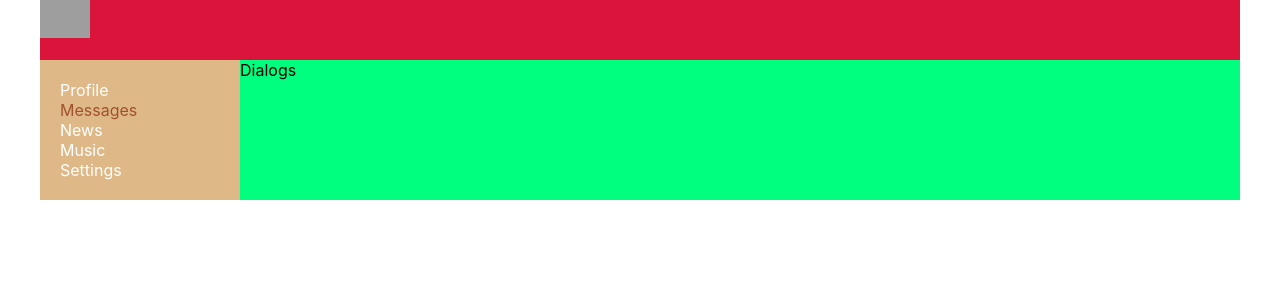
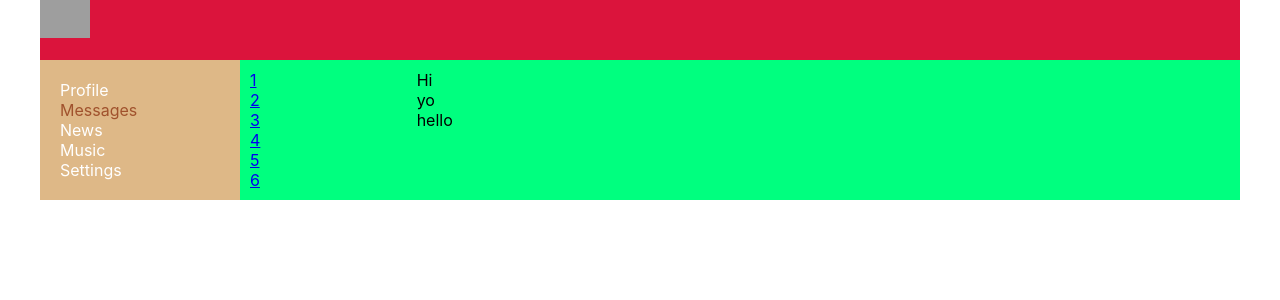
Before and after one commit to MaMorde/react_first_app, a React (Create React App) app: page /dialogs in a window 1280 px wide. Shown: the top 300 px of the page. Built offline with nearby package versions, Linux system fonts and the light colour scheme; grey boxes are pictures that could not be loaded.

Commit message:
update dialog

```diff
--- a/src/components/Dialogs/Dialogs.jsx
+++ b/src/components/Dialogs/Dialogs.jsx
@@ -1,10 +1,35 @@
 import React from 'react';
 import s from './Dialogs.module.css';
+import { NavLink } from "react-router-dom"
 
 const Dialogs = (props) => {
     return (
-        <div>
-            Dialogs
+        <div className={s.dialogs}>
+            <div className={s.dialogsItems}>
+                <div className={s.dialog + ' ' + s.active}>
+                    <NavLink to="/dialogs/1">1</NavLink>
+                </div>
+                <div className={s.dialog}>
+                    <NavLink to="/dialogs/2">2</NavLink>
+                </div>
+                <div className={s.dialog}>
+                    <NavLink to="/dialogs/3">3</NavLink>
+                </div>
+                <div className={s.dialog}>
+                    <NavLink to="/dialogs/4">4</NavLink>
+                </div>
+                <div className={s.dialog}>
+                    <NavLink to="/dialogs/5">5</NavLink>
+                </div>
+                <div className={s.dialog}>
+                    <NavLink to="/dialogs/5">6</NavLink>
+                </div>
+            </div>
+            <div className={s.messages}>
+                <div className={s.message}>Hi</div>
+                <div className={s.message}>yo</div>
+                <div className={s.message}>hello</div>
+            </div>
         </div>
     )
 }
--- a/src/components/Dialogs/Dialogs.module.css
+++ b/src/components/Dialogs/Dialogs.module.css
@@ -0,0 +1,17 @@
+.dialogs {
+  display: grid;
+  grid-template-columns: 2fr 10fr;
+}
+.dialogsItems {
+  padding: 10px;
+}
+.dialogsItems .active {
+  color: gold;
+}
+.dialog {
+}
+.messages {
+  padding: 10px;
+}
+.message {
+}
```
